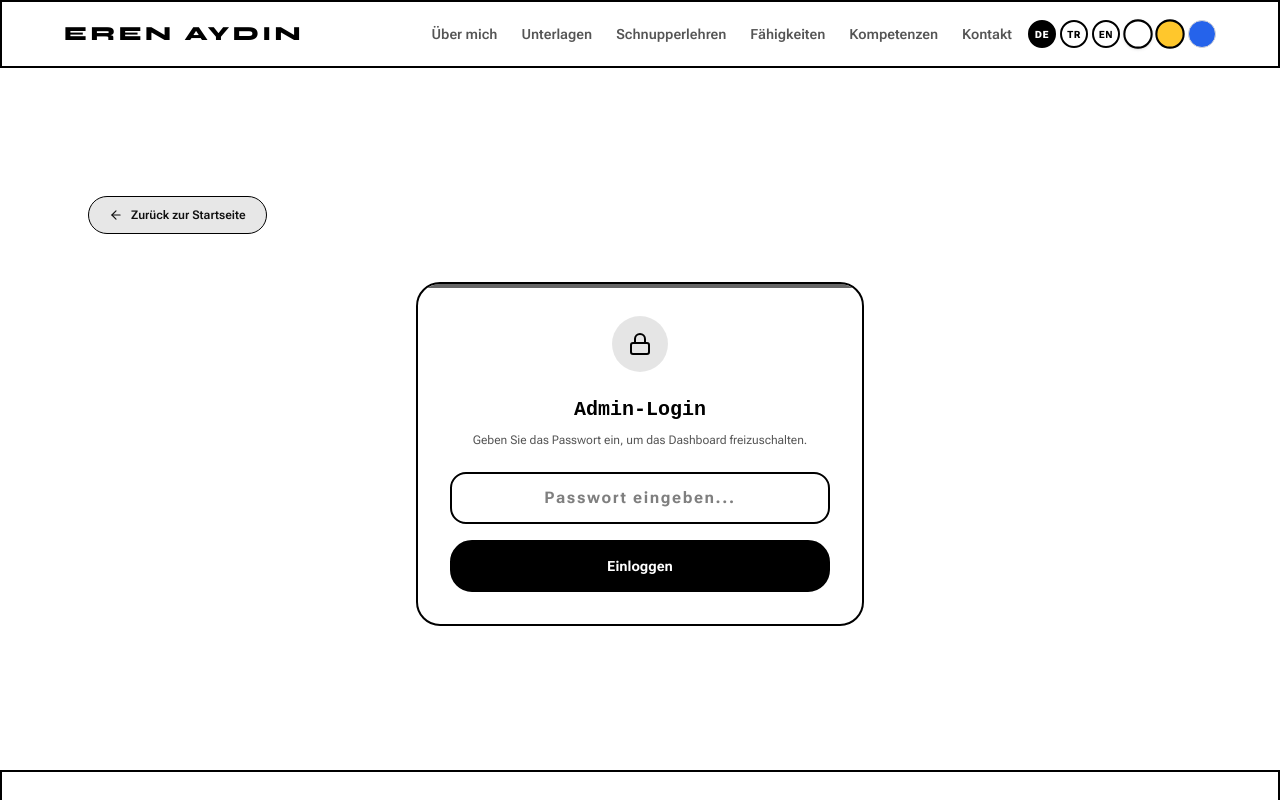
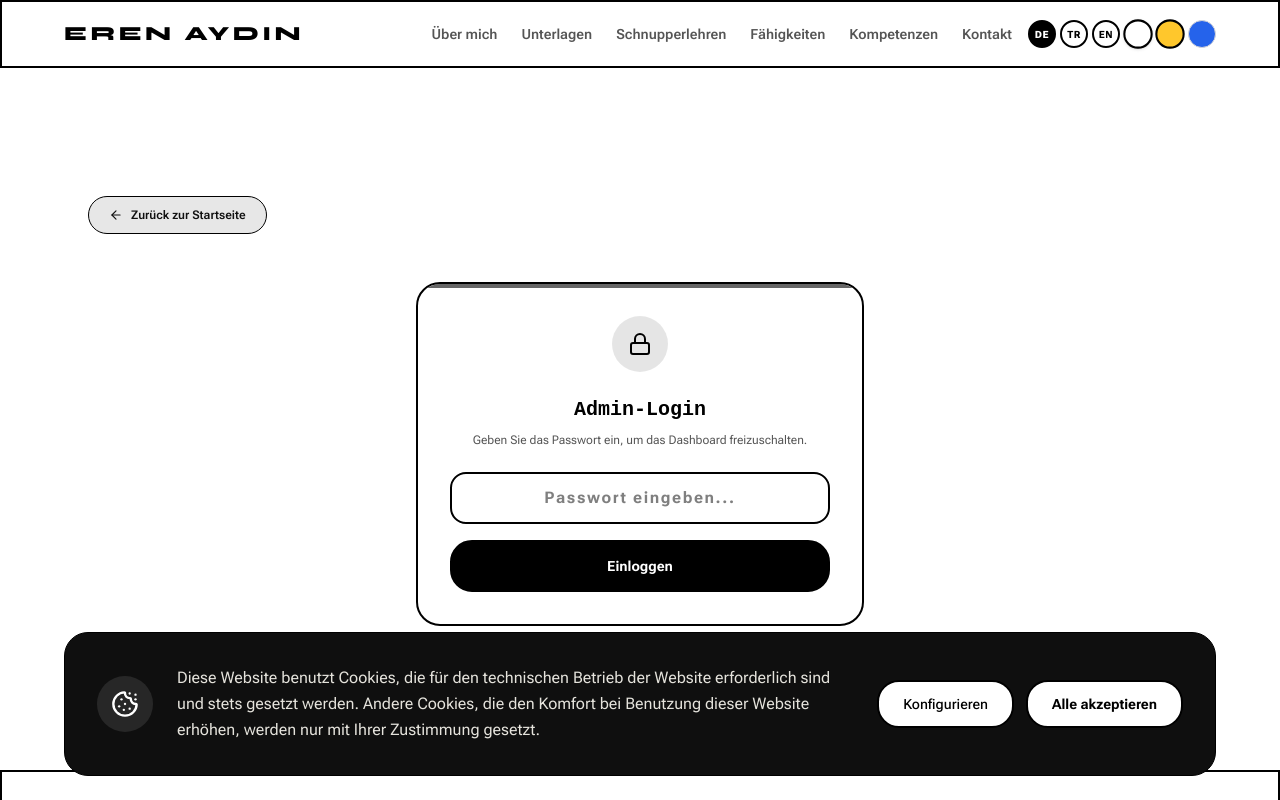
Before and after one commit to xddswi-swiss/lebenslauf, a Next.js app: page /admin in a window 1280 px wide. Shown: the top 800 px of the page. Built offline with nearby package versions, Linux system fonts and the light colour scheme.

Commit message:
Add multi-theme Cookie Consent banner

```diff
--- a/src/app/layout.tsx
+++ b/src/app/layout.tsx
@@ -7,6 +7,7 @@ import "./bw-mode.css";
 import { ThemeProvider } from "./contexts/ThemeContext";
 import { LanguageProvider } from "./contexts/LanguageContext";
 import { ThemeInitializer } from "@/components/ThemeInitializer";
+import CookieConsent from "@/components/CookieConsent";
 
 const robotoFlex = Roboto_Flex({
   variable: "--font-sans",
@@ -51,7 +52,10 @@ export default function RootLayout({
       <body className="min-h-full flex flex-col" suppressHydrationWarning>
         <ThemeInitializer />
         <ThemeProvider>
-          <LanguageProvider>{children}</LanguageProvider>
+          <LanguageProvider>
+            {children}
+            <CookieConsent />
+          </LanguageProvider>
         </ThemeProvider>
       </body>
     </html>
--- /dev/null
+++ b/src/components/CookieConsent.tsx
@@ -0,0 +1,159 @@
+"use client";
+
+import React, { useState, useEffect } from "react";
+import { motion, AnimatePresence } from "framer-motion";
+import { useLanguage } from "@/app/contexts/LanguageContext";
+import { translations } from "@/data/translations";
+import { Cookie, Check, ChevronRight, Info } from "lucide-react";
+
+export default function CookieConsent() {
+  const { language } = useLanguage();
+  const t = translations[language].contact.cookie; // Using the cookie translations we added to contact block
+
+  const [isVisible, setIsVisible] = useState(false);
+  const [showSettings, setShowSettings] = useState(false);
+  const [trackingEnabled, setTrackingEnabled] = useState(false);
+
+  useEffect(() => {
+    // Check if user already made a choice
+    const consent = localStorage.getItem("cookie_consent");
+    if (!consent) {
+      // Delay showing the banner slightly for better UX
+      const timer = setTimeout(() => setIsVisible(true), 1000);
+      return () => clearTimeout(timer);
+    }
+  }, []);
+
+  const handleAcceptAll = () => {
+    localStorage.setItem("cookie_consent", "all");
+    setIsVisible(false);
+  };
+
+  const handleSaveSettings = () => {
+    localStorage.setItem(
+      "cookie_consent",
+      trackingEnabled ? "all" : "essential",
+    );
+    setIsVisible(false);
+  };
+
+  if (!isVisible) return null;
+
+  return (
+    <AnimatePresence>
+      <motion.div
+        initial={{ y: 150, opacity: 0 }}
+        animate={{ y: 0, opacity: 1 }}
+        exit={{ y: 150, opacity: 0 }}
+        transition={{ type: "spring", stiffness: 260, damping: 20 }}
+        className="fixed bottom-0 left-0 right-0 z-[9999] p-4 md:p-6 pointer-events-none"
+      >
+        <div className="max-w-6xl mx-auto pointer-events-auto">
+          {/* Main Card with multi-theme gradient border on top */}
+          <div className="relative bg-[#0f0f0f] text-white rounded-2xl md:rounded-3xl shadow-2xl overflow-hidden border border-white/10">
+            {/* The Multi-Theme Colored Line */}
+            <div className="absolute top-0 left-0 right-0 h-1.5 bg-gradient-to-r from-blue-500 via-[#eef200] to-white/80" />
+
+            {showSettings ? (
+              /* Settings View */
+              <div className="p-6 md:p-8">
+                <h2 className="text-2xl font-bold mb-4">{t.title}</h2>
+                <p className="text-gray-400 text-sm mb-8">{t.description}</p>
+
+                <div className="space-y-4 mb-8">
+                  {/* Functional (Required) */}
+                  <div className="flex items-start gap-4 p-4 rounded-xl bg-white/5 border border-white/10">
+                    <div className="mt-1 w-6 h-6 rounded-md bg-gray-600 flex items-center justify-center flex-shrink-0 cursor-not-allowed">
+                      <Check className="w-4 h-4 text-white" />
+                    </div>
+                    <div>
+                      <div className="flex items-center gap-2">
+                        <h3 className="font-semibold">{t.functional}</h3>
+                        <Info className="w-4 h-4 text-gray-400" />
+                      </div>
+                      <p className="text-xs text-gray-400 mt-1">
+                        {t.functionalDesc}
+                      </p>
+                    </div>
+                  </div>
+
+                  {/* Tracking (Optional) */}
+                  <label className="flex items-start gap-4 p-4 rounded-xl bg-white/5 border border-white/10 cursor-pointer hover:bg-white/10 transition-colors">
+                    <div
+                      className={`mt-1 w-6 h-6 rounded-md border-2 flex items-center justify-center flex-shrink-0 transition-colors ${
+                        trackingEnabled
+                          ? "bg-blue-500 border-blue-500"
+                          : "border-gray-500"
+                      }`}
+                    >
+                      {trackingEnabled && (
+                        <Check className="w-4 h-4 text-white" />
+                      )}
+                    </div>
+                    {/* Hidden actual checkbox */}
+                    <input
+                      type="checkbox"
+                      className="hidden"
+                      checked={trackingEnabled}
+                      onChange={(e) => setTrackingEnabled(e.target.checked)}
+                    />
+                    <div>
+                      <div className="flex items-center gap-2">
+                        <h3 className="font-semibold">{t.tracking}</h3>
+                        <Info className="w-4 h-4 text-gray-400" />
+                      </div>
+                      <p className="text-xs text-gray-400 mt-1">
+                        {t.trackingDesc}
+                      </p>
+                    </div>
+                  </label>
+                </div>
+
+                <div className="flex flex-col sm:flex-row gap-3">
+                  <button
+                    onClick={() => setShowSettings(false)}
+                    className="px-6 py-3 rounded-xl border border-white/20 hover:bg-white/10 transition-colors text-sm font-medium"
+                  >
+                    Zurück
+                  </button>
+                  <button
+                    onClick={handleSaveSettings}
+                    className="px-6 py-3 rounded-xl bg-white text-black hover:bg-gray-200 transition-colors text-sm font-bold flex-1"
+                  >
+                    {t.confirm}
+                  </button>
+                </div>
+              </div>
+            ) : (
+              /* Banner View */
+              <div className="p-6 md:p-8 flex flex-col md:flex-row gap-6 items-center">
+                <div className="flex-shrink-0 hidden md:flex items-center justify-center w-14 h-14 rounded-full bg-white/10">
+                  <Cookie className="w-7 h-7 text-white" />
+                </div>
+                <div className="flex-1">
+                  <p className="text-sm md:text-base text-gray-300 leading-relaxed">
+                    {t.description}
+                  </p>
+                </div>
+                <div className="flex flex-col sm:flex-row gap-3 w-full md:w-auto">
+                  <button
+                    onClick={() => setShowSettings(true)}
+                    className="whitespace-nowrap px-6 py-3 rounded-xl border border-white/20 hover:bg-white/10 transition-colors text-sm font-medium"
+                  >
+                    {t.configure}
+                  </button>
+                  <button
+                    onClick={handleAcceptAll}
+                    className="whitespace-nowrap px-6 py-3 rounded-xl bg-gradient-to-r from-blue-500 to-[#eef200] text-black hover:opacity-90 transition-opacity text-sm font-bold"
+                  >
+                    {t.acceptAll}
+                  </button>
+                </div>
+              </div>
+            )}
+          </div>
+        </div>
+      </motion.div>
+    </AnimatePresence>
+  );
+}
--- a/src/data/translations.ts
+++ b/src/data/translations.ts
@@ -518,6 +518,17 @@ export const translations: Record<Language, TranslationSchema> = {
       captchaInstruction:
         "Bitte lösen Sie diese einfache Rechenaufgabe, um Spam zu verhindern.",
       captchaError: "Falsche Sicherheitsantwort",
+      cookie: {
+        title: "Cookie-Einstellungen",
+        description: "Diese Website benutzt Cookies, die für den technischen Betrieb der Website erforderlich sind und stets gesetzt werden. Andere Cookies, die den Komfort bei Benutzung dieser Website erhöhen, werden nur mit Ihrer Zustimmung gesetzt.",
+        configure: "Konfigurieren",
+        acceptAll: "Alle akzeptieren",
+        confirm: "Auswahl bestätigen",
+        functional: "Funktionale Cookies",
+        functionalDesc: "Diese Cookies sind für die Funktionalität der Webseite unbedingt erforderlich und können nicht deaktiviert werden.",
+        tracking: "Tracking & Analytics",
+        trackingDesc: "Helfen uns zu verstehen, wie Besucher mit der Webseite interagieren, indem Informationen anonym gesammelt werden."
+      }
     },
     footer: {
       description:
@@ -699,6 +710,17 @@ export const translations: Record<Language, TranslationSchema> = {
       captchaInstruction:
         "Spamı önlemek için lütfen bu basit matematik işlemini çözün.",
       captchaError: "Yanlış güvenlik yanıtı",
+      cookie: {
+        title: "Çerez Ayarları",
+        description: "Bu web sitesi, sitenin teknik olarak çalışması için gerekli olan ve her zaman ayarlanan çerezleri kullanır. Bu web sitesinin kullanım konforunu artıran diğer çerezler yalnızca izninizle ayarlanacaktır.",
+        configure: "Yapılandır",
+        acceptAll: "Tümünü Kabul Et",
+        confirm: "Seçimi Onayla",
+        functional: "Zorunlu Çerezler",
+        functionalDesc: "Bu çerezler web sitesinin çalışması için kesinlikle gereklidir ve devre dışı bırakılamaz.",
+        tracking: "Takip ve Analiz",
+        trackingDesc: "Bilgileri anonim olarak toplayarak ziyaretçilerin web sitesiyle nasıl etkileşime girdiğini anlamamıza yardımcı olur."
+      }
     },
     footer: {
       description:
@@ -885,6 +907,17 @@ export const translations: Record<Language, TranslationSchema> = {
       captchaInstruction:
         "Please solve this simple math problem to prevent spam.",
       captchaError: "Incorrect security answer",
+      cookie: {
+        title: "Cookie Settings",
+        description: "This website uses cookies that are necessary for the technical operation of the website and are always set. Other cookies that increase the comfort of using this website will only be set with your consent.",
+        configure: "Configure",
+        acceptAll: "Accept All",
+        confirm: "Confirm Selection",
+        functional: "Functional Cookies",
+        functionalDesc: "These cookies are strictly necessary for the functionality of the website and cannot be deactivated.",
+        tracking: "Tracking & Analytics",
+        trackingDesc: "Help us understand how visitors interact with the website by collecting information anonymously."
+      }
     },
     footer: {
       description:
```
